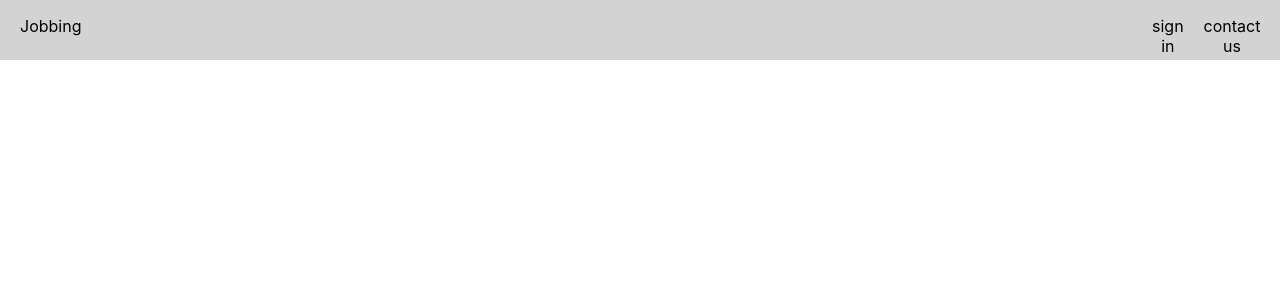
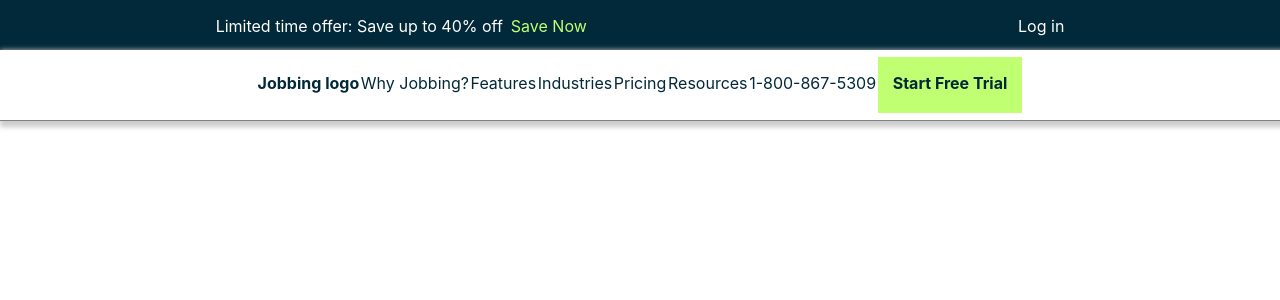
Before and after one commit to BBrandford11/tradefinder, a React (Create React App) app: page / in a window 1280 px wide. Shown: the top 300 px of the page. Built offline with nearby package versions, Linux system fonts and the light colour scheme.

Commit message:
started header and nav bar

```diff
--- a/src/App.css
+++ b/src/App.css
@@ -1,5 +1,6 @@
 .App {
   text-align: center;
+  flex-direction: column;
   display: flex;
 }
 
--- a/src/App.js
+++ b/src/App.js
@@ -1,10 +1,12 @@
 import './App.css';
 import Header from './components/Header';
+import Nav from './components/Nav';
 
 function App() {
   return (
     <div className="App">
       <Header/>
+      <Nav />
     </div>
   );
 }
--- a/src/components/Header.css
+++ b/src/components/Header.css
@@ -1,22 +1,35 @@
 .header{
   display: flex;
   flex-direction: row;
-  background-color: #d3d3d3;
-  justify-content: space-between;
+  background-color:#012939;
+  justify-content: space-around;
   width: 100%;
-  height: 60px;
+  height: 50px;
 
 }
 
-.header-right{
+.header-left{
+  display: flex;
+
+}
+
+
+.header-words{
   display: flex;
   flex-direction: row;
-  margin-right: 20px;
-  justify-content: space-between;
-  width: 10%;
+  color: white;
 }
 
-.header-words{
-margin-left: 20px;
-color: black;
+.header-words:hover {
+  color:#abb8c3
 }
+
+#header-words-1:hover{
+  color: #7bdcb5
+}
+
+
+#header-words-1{
+  margin-left: 8px;
+  color: #c1ff72
+}
--- a/src/components/Header.js
+++ b/src/components/Header.js
@@ -1,12 +1,14 @@
-import "./Header.css"
+import "./Header.css";
 
 function Header() {
   return (
     <div className="header">
-      <p className="header-words">Jobbing</p>
+      <div className="header-left">
+        <p className="header-words">Limited time offer: Save up to 40% off </p>
+        <p id="header-words-1" className="header-words"> Save Now</p>
+      </div>
       <div className="header-right">
-      <p className="header-words">sign in</p>
-      <p className="header-words">contact us</p>
+        <p className="header-words">Log in</p>
       </div>
     </div>
   );
--- /dev/null
+++ b/src/components/Nav.css
@@ -0,0 +1,63 @@
+.navbar{
+  display: flex;
+  width: 100%;
+  height: 70px;
+  border-bottom: 1px solid gray;
+  box-shadow:         3px 3px 5px 3px #ccc;
+}
+
+.nav-content {
+  display: flex;
+
+  justify-content: space-evenly;
+  width: 60%;
+  margin: auto;
+  color: #012939;
+  position: relative;
+
+}
+
+.nav-content-dropdowns {
+  display: inline-block;
+  padding-bottom: 0.25rem; /* defines the space between text and underline */
+  position: relative;
+
+}
+
+.nav-content-dropdowns::before {
+  content: "";
+  position: absolute;
+  left: 0;
+  bottom: 0;
+  width: 0;
+  height: 2px;
+  background-color: rgb(0, 255, 0);
+  transition: width 0.25s ease-out;
+}
+
+.nav-content-dropdowns:hover::before, .nav-content-dropdowns:hover::after {
+  width: 100%;
+  left: 0;
+}
+
+.nav-content-trial{
+  background-color: #c1ff72;
+  font-weight: bold;
+  padding-left: 15px;
+  padding-right: 15px;
+
+}
+
+.nav-content-trial:hover{
+  background-color: #84ea00
+}
+
+
+.nav-content-logo {
+  font-weight: bold;
+  color: #012939;
+}
+
+.nav-content-number:hover{
+  color:#abb8c3
+}
--- /dev/null
+++ b/src/components/Nav.js
@@ -0,0 +1,20 @@
+import "./Nav.css";
+
+function Nav() {
+  return <div className="navbar">
+    <div className="nav-content">
+    <p className="nav-content-logo">Jobbing logo</p>
+    <p className="nav-content-dropdowns">Why Jobbing?</p>
+    <p className="nav-content-dropdowns">Features </p>
+    <p className="nav-content-dropdowns">Industries</p>
+    <p className="nav-content-dropdowns">Pricing</p>
+    <p className="nav-content-dropdowns">Resources</p>
+    <p className="nav-content-number">1-800-867-5309</p>
+    <div className="nav-content-trial">
+    <p>Start Free Trial</p>
+    </div>
+    </div>
+  </div>;
+}
+
+export default Nav;
```
